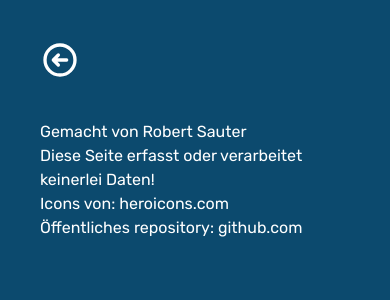
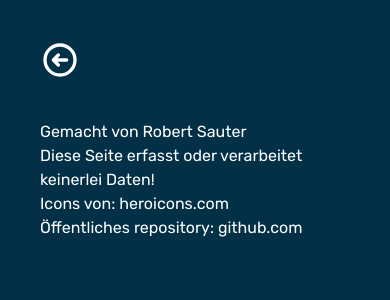
Before and after one commit to robertsauter/schocken, a Next.js app: page /imprint in a window 390 px wide. Shown: the top 300 px of the page. Built offline with nearby package versions, Linux system fonts and the light colour scheme.

Commit message:
mobile app feeling changes

```diff
--- a/pages/imprint.js
+++ b/pages/imprint.js
@@ -8,7 +8,7 @@ export default function Imprint(props) {
                 <title>Impressum</title>
                 <meta name="theme-color" content="#0c4a6e" />
             </Head>
-            <main className="p-10 bg-sky-900 h-screen">
+            <main className="p-10 bg-theme-dark-blue h-screen">
                 <Link href="/">
                     <a className="text-white">
                         <svg xmlns="http://www.w3.org/2000/svg" className="h-10 w-10" fill="none" viewBox="0 0 24 24" stroke="currentColor" strokeWidth={2}>
--- a/pages/index.js
+++ b/pages/index.js
@@ -42,6 +42,10 @@ export default class Schocken extends React.Component {
     const theme = localStorage.getItem('schocken-theme');
     const specialMode = localStorage.getItem('schocken-special-mode') === 'true';
     this.setState({ theme: theme ? theme : 'light', specialMode: specialMode });
+    screen.orientation.lock('portrait')
+    .catch(e => {
+      //Do nothing, when lock is not supported by th device.
+    });
   }
 
   newGame() {
@@ -84,7 +88,7 @@ export default class Schocken extends React.Component {
           <title>Schocken</title>
           <meta name="theme-color" content={ this.state.theme === 'light' ? 'white' : '#0c4a6e' } />
         </Head>
-        <div className={`${ this.basicThemes[this.state.theme] } min-w-screen h-screen relative`}>
+        <div className={`${ this.basicThemes[this.state.theme] } min-w-screen h-screen relative select-none`}>
           <nav className="w-full h-1/10 flex items-center justify-between px-6 sm:px-16">
             <div onClick={ this.newGame } className="hover:rotate-180 duration-500 transition-transform cursor-pointer p-4 -ml-4">
               <div className="bg-theme-yellow rounded-full p-2 active:scale-110 transition-transform duration-75 ease-in">
--- a/styles/globals.css
+++ b/styles/globals.css
@@ -6,6 +6,7 @@
     body {
         @apply overscroll-y-contain;
         font-family: 'Rubik', sans-serif;
+        -webkit-tap-highlight-color: rgba(255, 255, 255, 0);
     }
 }
 
```
